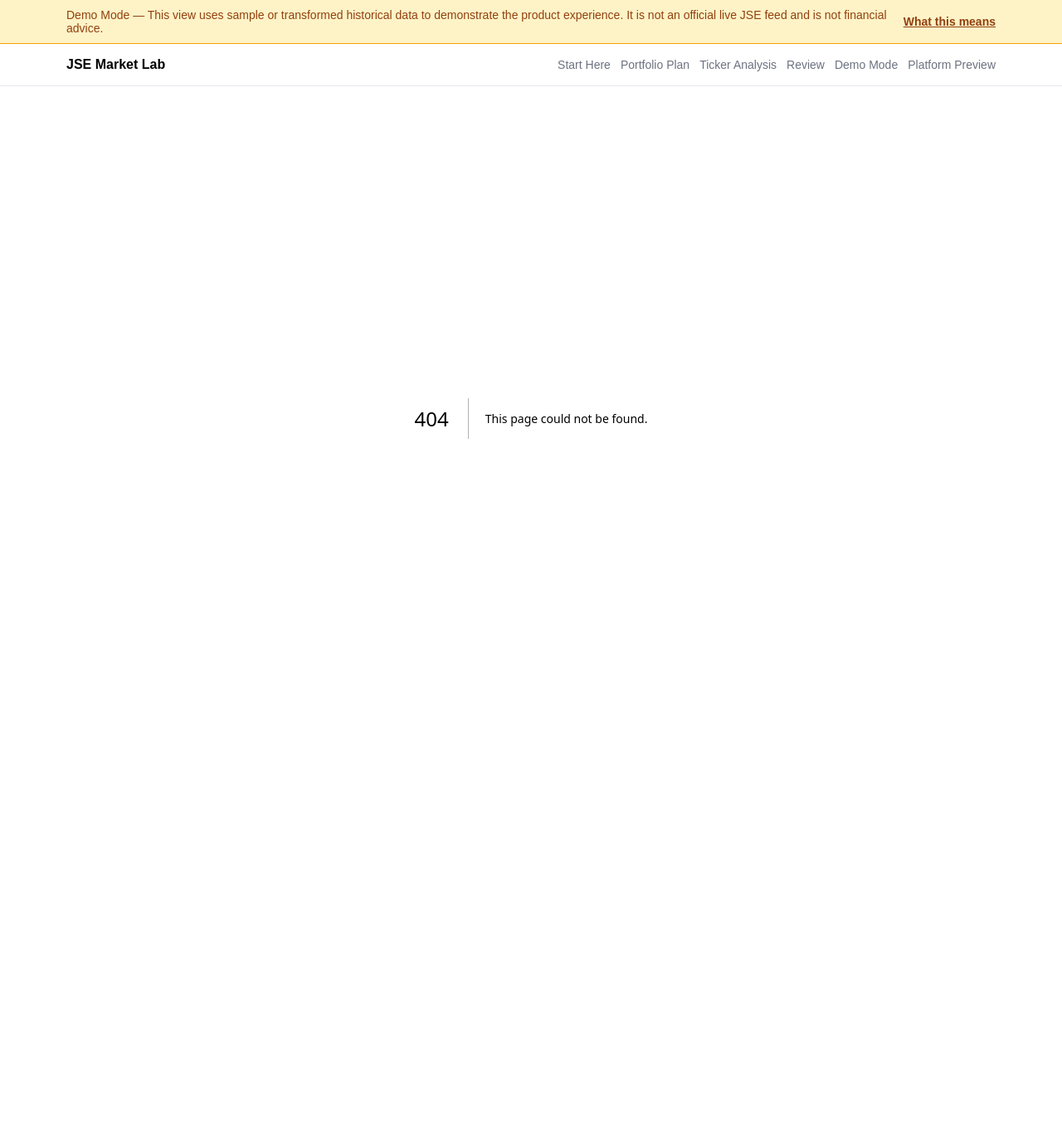
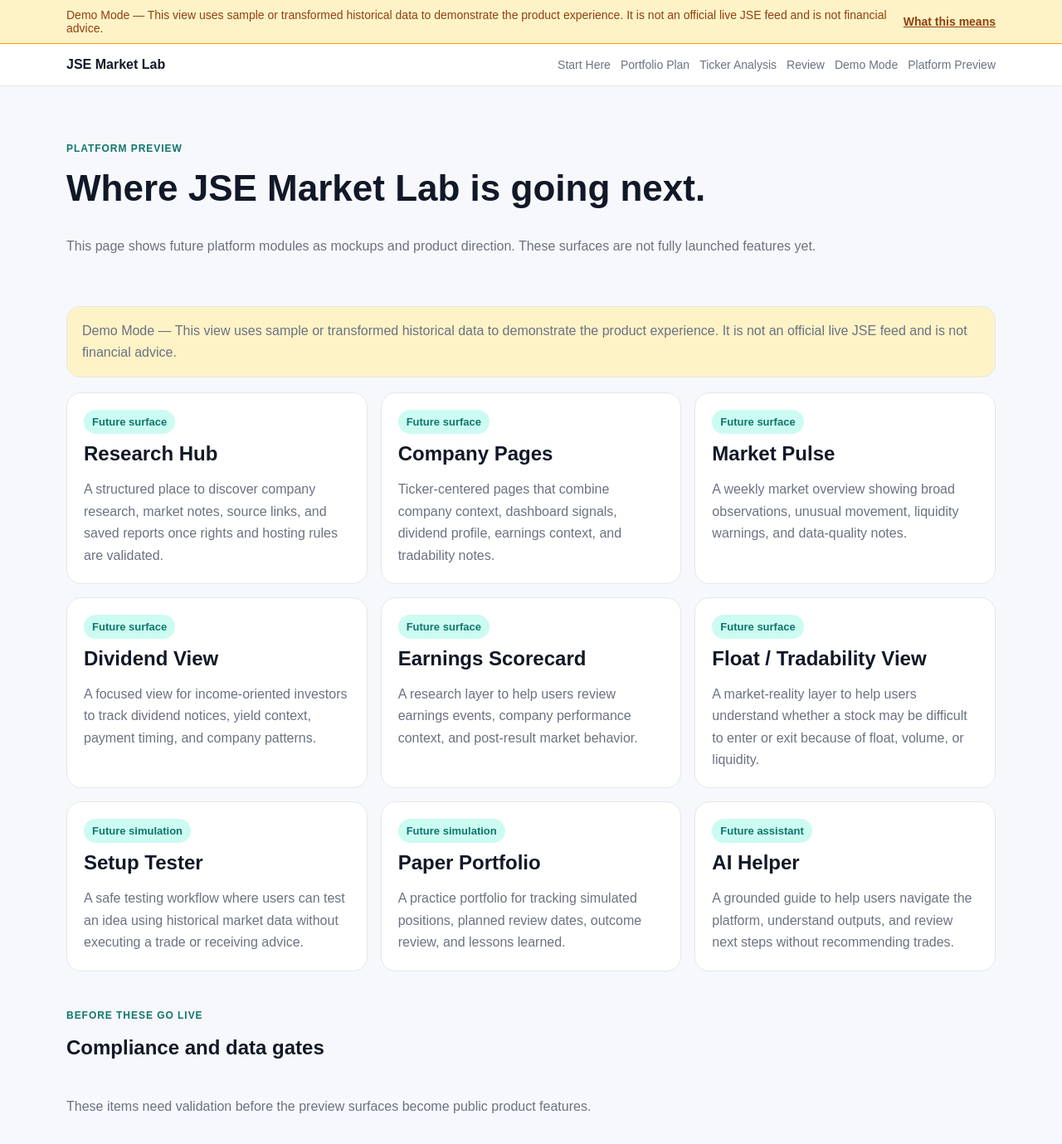
Before and after one commit to beautifulmind9/jse-market-lab, a Next.js app in the folder frontend/: page /platform-preview in a window 1280 px wide. Before the commit this address had no page. Shown: the top 1379 px of the page at 83% size. Before the commit the page ends 904 px from the top, so only its background shows below. Built offline with nearby package versions, Linux system fonts and the light colour scheme.

Commit message:
Add platform preview mockup page

```diff
--- /dev/null
+++ b/frontend/app/platform-preview/page.tsx
@@ -0,0 +1,121 @@
+import Link from 'next/link';
+import { InfoCard } from '@/components/shared/InfoCard';
+import { DEMO_MODE_MESSAGE } from '@/lib/demoMode';
+
+const futureModules = [
+  {
+    title: 'Research Hub',
+    label: 'Future surface',
+    body: 'A structured place to discover company research, market notes, source links, and saved reports once rights and hosting rules are validated.',
+  },
+  {
+    title: 'Company Pages',
+    label: 'Future surface',
+    body: 'Ticker-centered pages that combine company context, dashboard signals, dividend profile, earnings context, and tradability notes.',
+  },
+  {
+    title: 'Market Pulse',
+    label: 'Future surface',
+    body: 'A weekly market overview showing broad observations, unusual movement, liquidity warnings, and data-quality notes.',
+  },
+  {
+    title: 'Dividend View',
+    label: 'Future surface',
+    body: 'A focused view for income-oriented investors to track dividend notices, yield context, payment timing, and company patterns.',
+  },
+  {
+    title: 'Earnings Scorecard',
+    label: 'Future surface',
+    body: 'A research layer to help users review earnings events, company performance context, and post-result market behavior.',
+  },
+  {
+    title: 'Float / Tradability View',
+    label: 'Future surface',
+    body: 'A market-reality layer to help users understand whether a stock may be difficult to enter or exit because of float, volume, or liquidity.',
+  },
+  {
+    title: 'Setup Tester',
+    label: 'Future simulation',
+    body: 'A safe testing workflow where users can test an idea using historical market data without executing a trade or receiving advice.',
+  },
+  {
+    title: 'Paper Portfolio',
+    label: 'Future simulation',
+    body: 'A practice portfolio for tracking simulated positions, planned review dates, outcome review, and lessons learned.',
+  },
+  {
+    title: 'AI Helper',
+    label: 'Future assistant',
+    body: 'A grounded guide to help users navigate the platform, understand outputs, and review next steps without recommending trades.',
+  },
+];
+
+const gates = [
+  'Official JSE data rights / API access',
+  'Research hosting and source-use rules',
+  'Broker referral and account-opening boundaries',
+  'User profile privacy and database design',
+  'AI helper grounding and evaluation tests',
+  'Sponsored content and monetization disclosures',
+];
+
+export default function PlatformPreviewPage() {
+  return (
+    <div className="page-shell">
+      <section className="hero">
+        <span className="eyebrow">Platform Preview</span>
+        <h1>Where JSE Market Lab is going next.</h1>
+        <p>
+          This page shows future platform modules as mockups and product direction. These surfaces are
+          not fully launched features yet.
+        </p>
+      </section>
+
+      <div className="notice warning">
+        <p>{DEMO_MODE_MESSAGE}</p>
+      </div>
+
+      <section className="grid">
+        {futureModules.map((module) => (
+          <InfoCard key={module.title} title={module.title} label={module.label}>
+            <p>{module.body}</p>
+          </InfoCard>
+        ))}
+      </section>
+
+      <section className="hero compact">
+        <span className="eyebrow">Before these go live</span>
+        <h2>Compliance and data gates</h2>
+        <p>
+          These items need validation before the preview surfaces become public product features.
+        </p>
+      </section>
+
+      <section className="grid two">
+        <InfoCard title="What must be validated" label="Gates">
+          <div className="list-stack">
+            {gates.map((gate) => (
+              <p key={gate}>{gate}</p>
+            ))}
+          </div>
+        </InfoCard>
+        <InfoCard title="What can be shown now" label="Demo-safe">
+          <p>
+            The current demo can show the platform vision, decision-support workflow, API-backed core
+            dashboard pages, and future module concepts. It should not imply official live JSE data,
+            broker approval, or investment advice.
+          </p>
+        </InfoCard>
+      </section>
+
+      <div className="button-row">
+        <Link className="button" href="/demo">
+          View Demo Mode Guide
+        </Link>
+        <Link className="button secondary" href="/portfolio">
+          Back to Portfolio Plan
+        </Link>
+      </div>
+    </div>
+  );
+}
```
